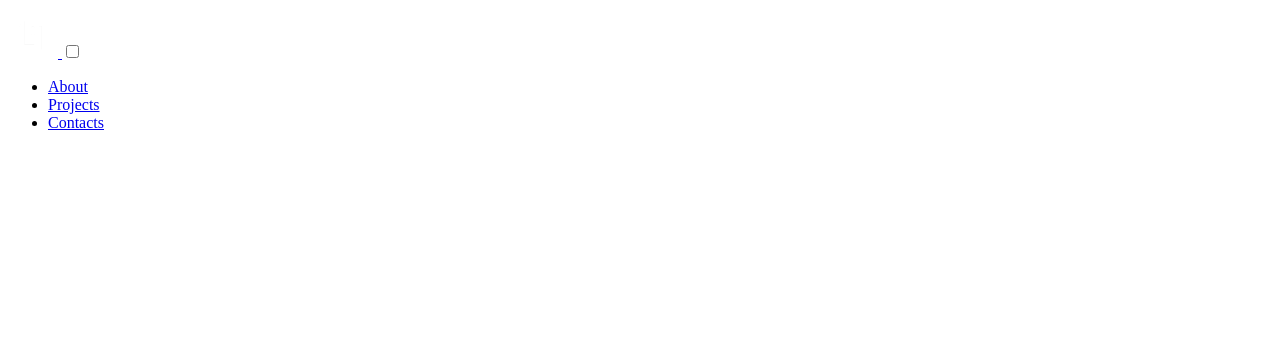
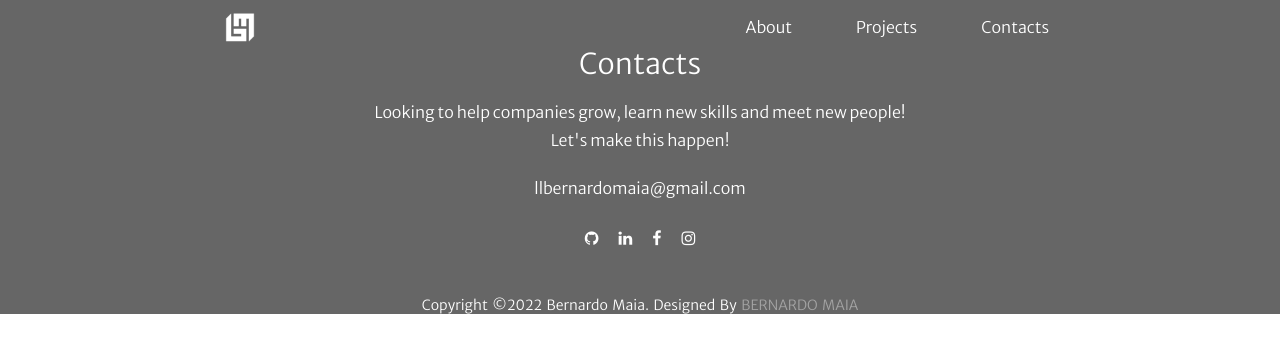
Before and after one commit to benmaia/Website, a plain HTML site: page contacts.html in a window 1280 px wide. Drawn offline with Linux system fonts and the light colour scheme.

Commit message:
started contacts

```diff
--- a/contacts.html
+++ b/contacts.html
@@ -4,6 +4,11 @@
     <meta charset="UTF-8">
     <meta http-equiv="X-UA-Compatible" content="IE=edge">
     <meta name="viewport" content="width=device-width, initial-scale=1.0">
+	<link rel="stylesheet" href="https://cdnjs.cloudflare.com/ajax/libs/font-awesome/4.7.0/css/font-awesome.min.css" />
+		<link rel="stylesheet" href="css/style.css">
+		<link rel="stylesheet" href="css/footer.css">
+		<link rel="stylesheet" href="css/nav.css">
+		<link rel="stylesheet" href="css/contacts.css">
     <title>Contacts</title>
 </head>
 <body>
@@ -25,5 +30,23 @@
 			</span>
 		</label>
 		</header>
+		<main>
+		</main>
+		<footer>
+			<div class="footer-content">
+				<h3>Contacts</h3>
+				<p>Looking to help companies grow, learn new skills and meet new people! <br> Let's make this happen!</p>
+				<p>llbernardomaia@gmail.com</p>
+				<ul class="social-media">
+					<li><a href="https://github.com/benmaia" target="_blank" class="fa fa-github"></a></li>
+					<li><a href="https://www.linkedin.com/in/benmaia/" target="_blank" class="fa fa-linkedin"></a></li>
+					<li><a href="https://www.facebook.com/iiMaiia/" target="_blank" class="fa fa-facebook"></a></li>
+					<li><a href="https://www.instagram.com/paijavai/" target="_blank" class="fa fa-instagram"></a></li>
+				</ul>
+			</div>
+			<div class="footer-bottom">
+				<p>copyright &copy;2022 Bernardo Maia. designed by <span>Bernardo Maia</span></p>
+			</div>
+		</footer>
 </body>
 </html>
--- a/css/nav.css
+++ b/css/nav.css
@@ -12,9 +12,12 @@ header {
 nav {
     position: absolute;
     text-align: center;
+    align-self: center;
     top: 100%;
     right: 0;
-    background: var(--background);
+    padding-left: 10px;
+    padding-top: 12px;
+    background: rgba(0, 0, 0, 0.726);;
     transform: scale(1, 0);
     transform-origin: top;
     transition: transform 500ms ease-in-out;
```
Also changed, not shown: index.html (+1 -1 lines), css/contacts.css (added), img/astro.png (added), img/splash.png (deleted), 1 other file.
